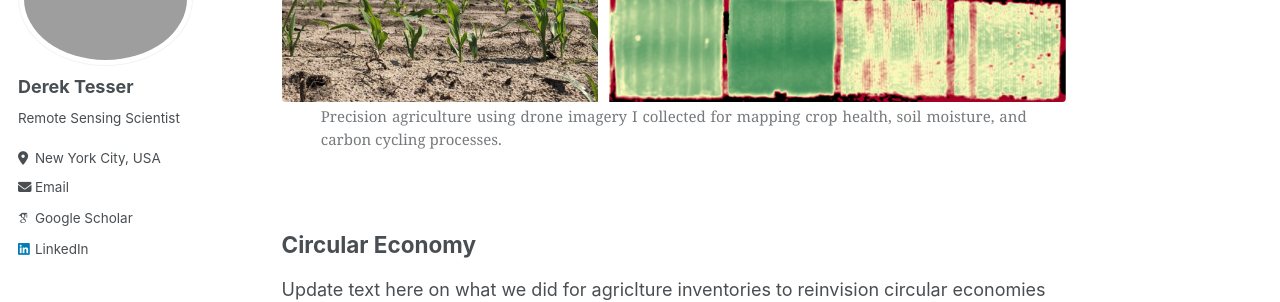
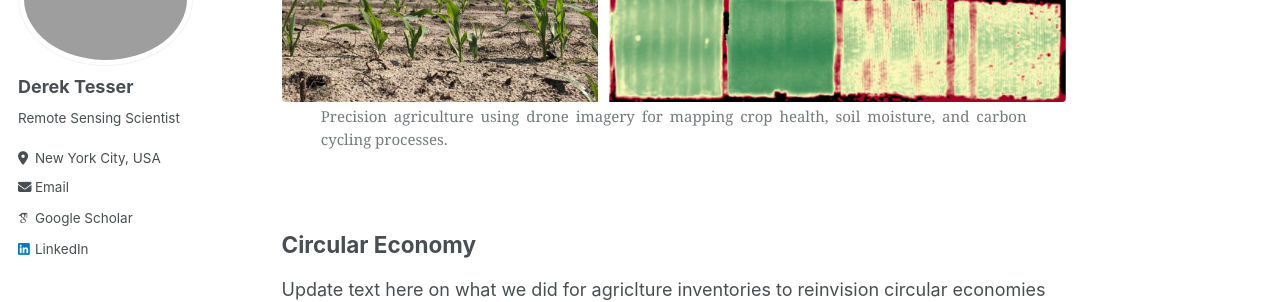
Before and after one commit to dstesser/dstesser.github.io, a Jekyll site: the page built from _pages/agriculture.md, in a window 1280 px wide and 900 px high, scrolled down 565 px. Shown: the part 154-456 px from the top of the window. Built offline with Jekyll 4.4.1, drawn with Linux system fonts in a browser that asks for light colours; some web fonts are replaced.

Commit message:
Update agriculture.md

```diff
--- a/_pages/agriculture.md
+++ b/_pages/agriculture.md
@@ -27,7 +27,7 @@ Research sites include vineyards in Long Island, NY, and So and experimental agr
     <div style="display: flex; flex-wrap: wrap; margin-top: -80px;">
         <figure style="width: 80%;">
             <img src="https://raw.githubusercontent.com/dstesser/dstesser.github.io/master/images/uf_russellranch_combined.png" style="width: 100%;">
-            <figcaption style="font-size: 15px; max-width: 90%; text-align:justify; margin: 0 auto; margin-top: -15px;">Precision agriculture using drone imagery I collected for mapping crop health, soil moisture, and carbon cycling processes.</figcaption>
+            <figcaption style="font-size: 15px; max-width: 90%; text-align:justify; margin: 0 auto; margin-top: -15px;">Precision agriculture using drone imagery for mapping crop health, soil moisture, and carbon cycling processes.</figcaption>
         </figure>
     </div>
 </div>
```
